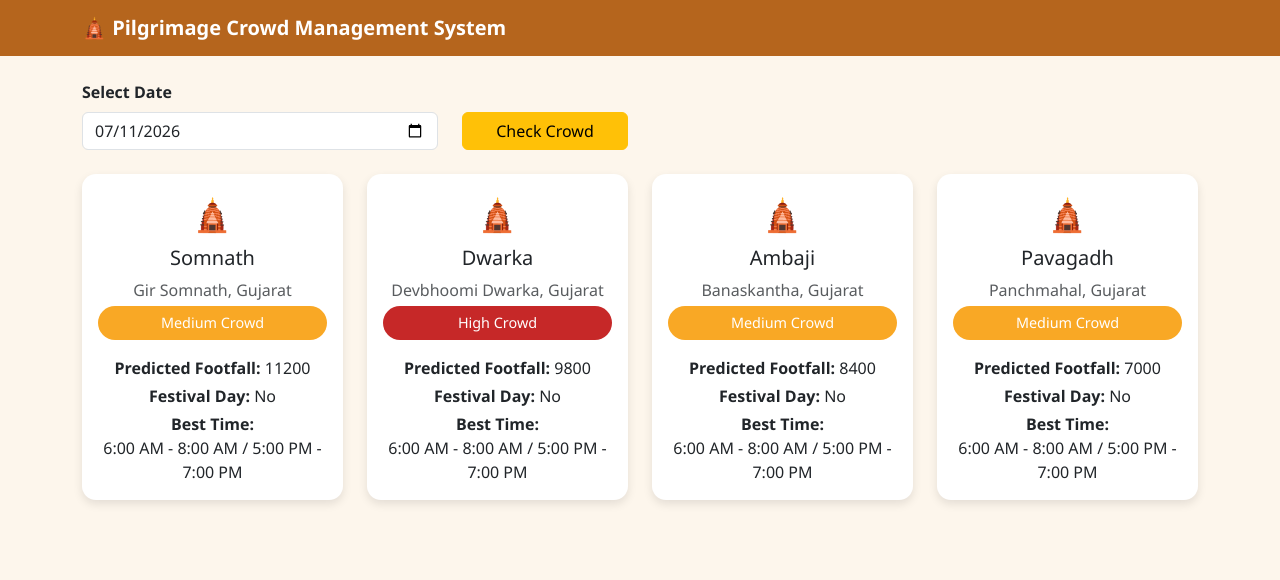
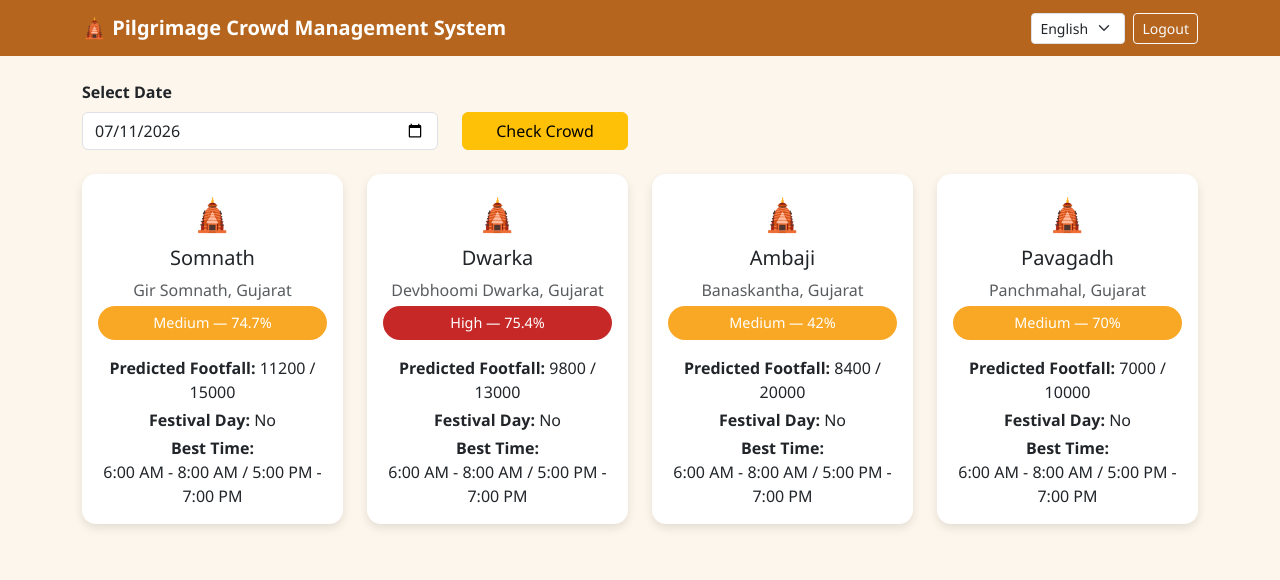
Before and after one commit to sabarishwaran-06/temple_crowd, a Flask app: page / in a window 1280 px wide. Shown: the top 580 px of the page. Run offline with Flask 3, Linux system fonts and the light colour scheme; the visitor is signed in with stand-in values (Sample User, id 1).

Commit message:
Update index.html

```diff
--- a/templates/index.html
+++ b/templates/index.html
@@ -21,19 +21,28 @@
 <body>
 
 <nav class="navbar navbar-dark mb-4">
-  <div class="container">
-    <span class="navbar-brand">🛕 Pilgrimage Crowd Management System</span>
+  <div class="container d-flex justify-content-between align-items-center">
+    <span class="navbar-brand" data-i18n="title">🛕 Pilgrimage Crowd Management System</span>
+    <div class="d-flex align-items-center gap-2">
+        <select id="langSelect" class="form-select form-select-sm" style="width:auto;" onchange="setLanguage(this.value)">
+            <option value="en">English</option>
+            <option value="hi">हिन्दी</option>
+            <option value="gu">ગુજરાતી</option>
+            <option value="ta">தமிழ்</option>
+        </select>
+        <a href="/logout" class="btn btn-sm btn-outline-light" data-i18n="logout">Logout</a>
+    </div>
   </div>
 </nav>
 
 <div class="container">
     <div class="row mb-4">
         <div class="col-md-4">
-            <label class="form-label fw-bold">Select Date</label>
+            <label class="form-label fw-bold" data-i18n="selectDate">Select Date</label>
             <input type="date" id="dateInput" class="form-control">
         </div>
         <div class="col-md-2 d-flex align-items-end">
-            <button class="btn btn-warning w-100" onclick="loadPredictions()">Check Crowd</button>
+            <button class="btn btn-warning w-100" data-i18n="checkCrowd" onclick="loadPredictions()">Check Crowd</button>
         </div>
     </div>
 
@@ -47,28 +56,69 @@
 </footer>
 
 <script>
+// ---------------------------------------------------
+// Simple i18n dictionary (English, Hindi, Gujarati, Tamil)
+// ---------------------------------------------------
+const translations = {
+    en: { title: "🛕 Pilgrimage Crowd Management System", logout: "Logout", selectDate: "Select Date",
+          checkCrowd: "Check Crowd", footfall: "Predicted Footfall", capacity: "Capacity",
+          crowdLevel: "Crowd Level", festival: "Festival Day", bestTime: "Best Time",
+          yes: "Yes 🎉", no: "No", low: "Low", medium: "Medium", high: "High" },
+    hi: { title: "🛕 तीर्थयात्रा भीड़ प्रबंधन प्रणाली", logout: "लॉगआउट", selectDate: "तारीख चुनें",
+          checkCrowd: "भीड़ जांचें", footfall: "अनुमानित भीड़", capacity: "क्षमता",
+          crowdLevel: "भीड़ स्तर", festival: "उत्सव दिन", bestTime: "सबसे अच्छा समय",
+          yes: "हाँ 🎉", no: "नहीं", low: "कम", medium: "मध्यम", high: "अधिक" },
+    gu: { title: "🛕 યાત્રાધામ ભીડ વ્યવસ્થાપન સિસ્ટમ", logout: "લૉગઆઉટ", selectDate: "તારીખ પસંદ કરો",
+          checkCrowd: "ભીડ તપાસો", footfall: "અંદાજિત ભીડ", capacity: "ક્ષમતા",
+          crowdLevel: "ભીડ સ્તર", festival: "તહેવારનો દિવસ", bestTime: "શ્રેષ્ઠ સમય",
+          yes: "હા 🎉", no: "ના", low: "ઓછી", medium: "મધ્યમ", high: "વધારે" },
+    ta: { title: "🛕 யாத்திரை கூட்ட மேலாண்மை அமைப்பு", logout: "வெளியேறு", selectDate: "தேதியைத் தேர்ந்தெடு",
+          checkCrowd: "கூட்டத்தை பார்", footfall: "எதிர்பார்க்கும் கூட்டம்", capacity: "கொள்ளளவு",
+          crowdLevel: "கூட்ட நிலை", festival: "விழா நாள்", bestTime: "சிறந்த நேரம்",
+          yes: "ஆம் 🎉", no: "இல்லை", low: "குறைவு", medium: "நடுத்தரம்", high: "அதிகம்" }
+};
+
+let currentLang = 'en';
+
+function setLanguage(lang) {
+    currentLang = lang;
+    document.querySelectorAll('[data-i18n]').forEach(el => {
+        const key = el.getAttribute('data-i18n');
+        if (translations[lang][key]) el.textContent = translations[lang][key];
+    });
+    loadPredictions(); // reload cards so card text updates too
+}
+
+function levelText(level) {
+    const t = translations[currentLang];
+    if (level === 'Low') return t.low;
+    if (level === 'Medium') return t.medium;
+    return t.high;
+}
+
 async function loadPredictions() {
     const date = document.getElementById('dateInput').value;
     if (!date) { alert('Please select a date'); return; }
 
     const res = await fetch(`/predict_all?date=${date}`);
     const data = await res.json();
+    const t = translations[currentLang];
 
     const container = document.getElementById('templeCards');
     container.innerHTML = '';
 
-    data.forEach(t => {
+    data.forEach(item => {
         const card = document.createElement('div');
         card.className = 'col-md-3 mb-4';
         card.innerHTML = `
             <div class="card p-3 text-center">
                 <div class="temple-icon">🛕</div>
-                <h5 class="mt-2">${t.temple}</h5>
-                <p class="text-muted mb-1">${t.location}</p>
-                <span class="status-badge ${t.color}">${t.crowd_level} Crowd</span>
-                <p class="mt-3 mb-1"><strong>Predicted Footfall:</strong> ${t.predicted_footfall}</p>
-                <p class="mb-1"><strong>Festival Day:</strong> ${t.is_festival ? 'Yes 🎉' : 'No'}</p>
-                <p class="mb-0"><strong>Best Time:</strong><br>${t.best_time_slots.join(' / ')}</p>
+                <h5 class="mt-2">${item.temple}</h5>
+                <p class="text-muted mb-1">${item.location}</p>
+                <span class="status-badge ${item.color}">${levelText(item.crowd_level)} — ${item.crowd_percentage}%</span>
+                <p class="mt-3 mb-1"><strong>${t.footfall}:</strong> ${item.predicted_footfall} / ${item.capacity}</p>
+                <p class="mb-1"><strong>${t.festival}:</strong> ${item.is_festival ? t.yes : t.no}</p>
+                <p class="mb-0"><strong>${t.bestTime}:</strong><br>${item.best_time_slots.join(' / ')}</p>
             </div>
         `;
         container.appendChild(card);
```
